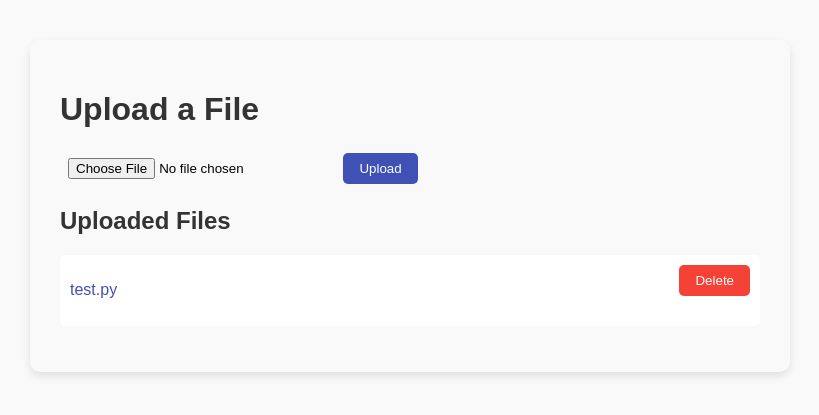
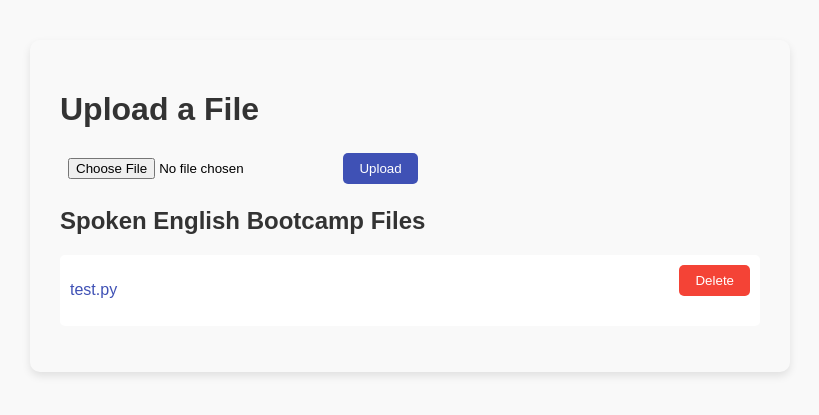
Before and after one commit to steveyangsiyuan/File-update, a Flask app: page / in a window 1280 px wide. Shown: the top 415 px of the page, without its empty margins (230-1049 px from the left). Run offline with Flask 3, Linux system fonts and the light colour scheme.

Commit message:
update title

```diff
--- a/templates/index.html
+++ b/templates/index.html
@@ -1,7 +1,7 @@
 <!DOCTYPE html>
 <html>
   <head>
-    <title>File Upload</title>
+    <title>Spoken English Bootcamp</title>
     <link
       rel="stylesheet"
       href="{{ url_for('static', filename='style.css') }}"
@@ -13,7 +13,7 @@
       <input type="file" name="file" />
       <input type="submit" value="Upload" />
     </form>
-    <h2>Uploaded Files</h2>
+    <h2>Spoken English Bootcamp Files</h2>
     <ul>
       {% for file in files %}
       <li>
```
